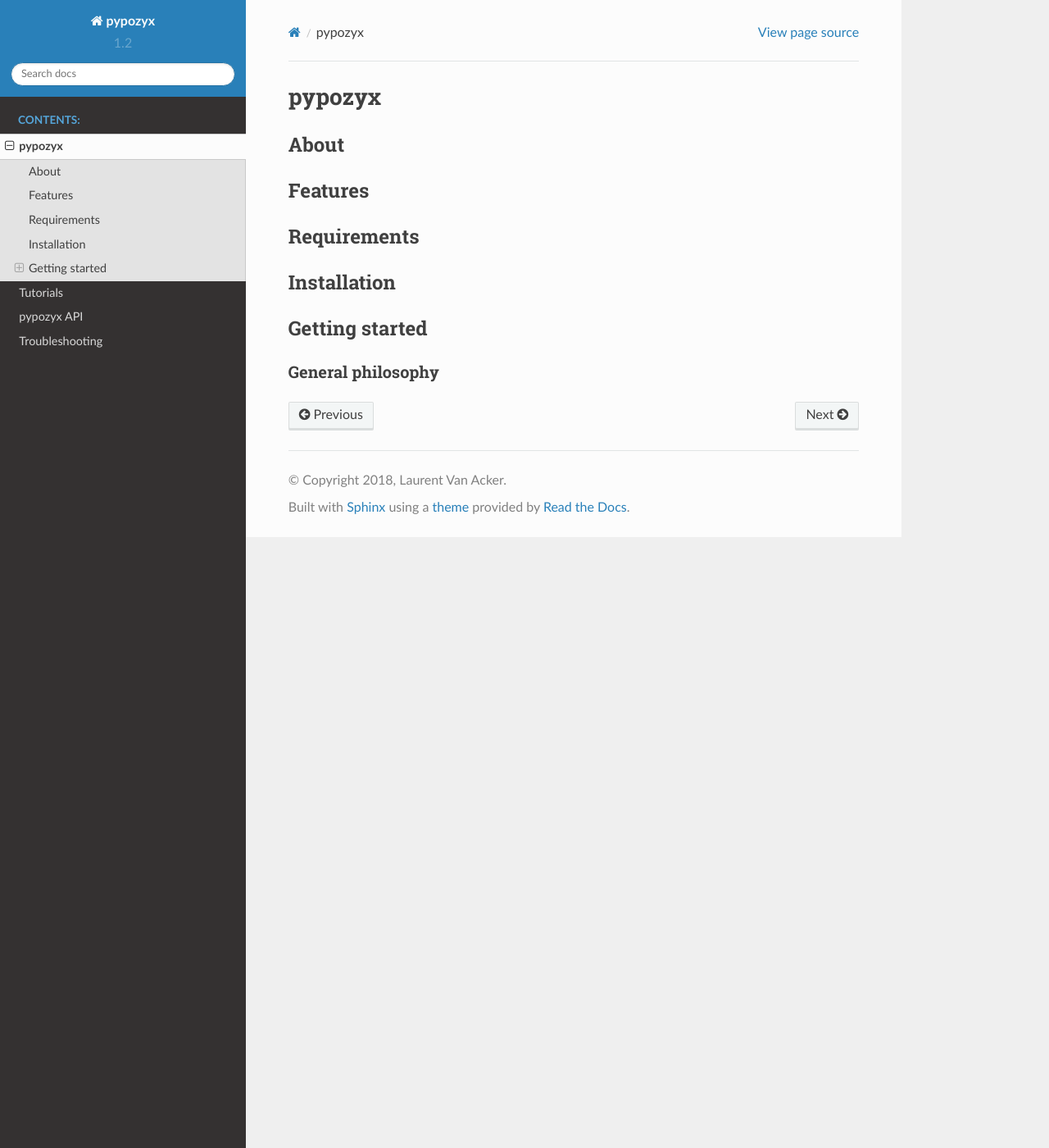
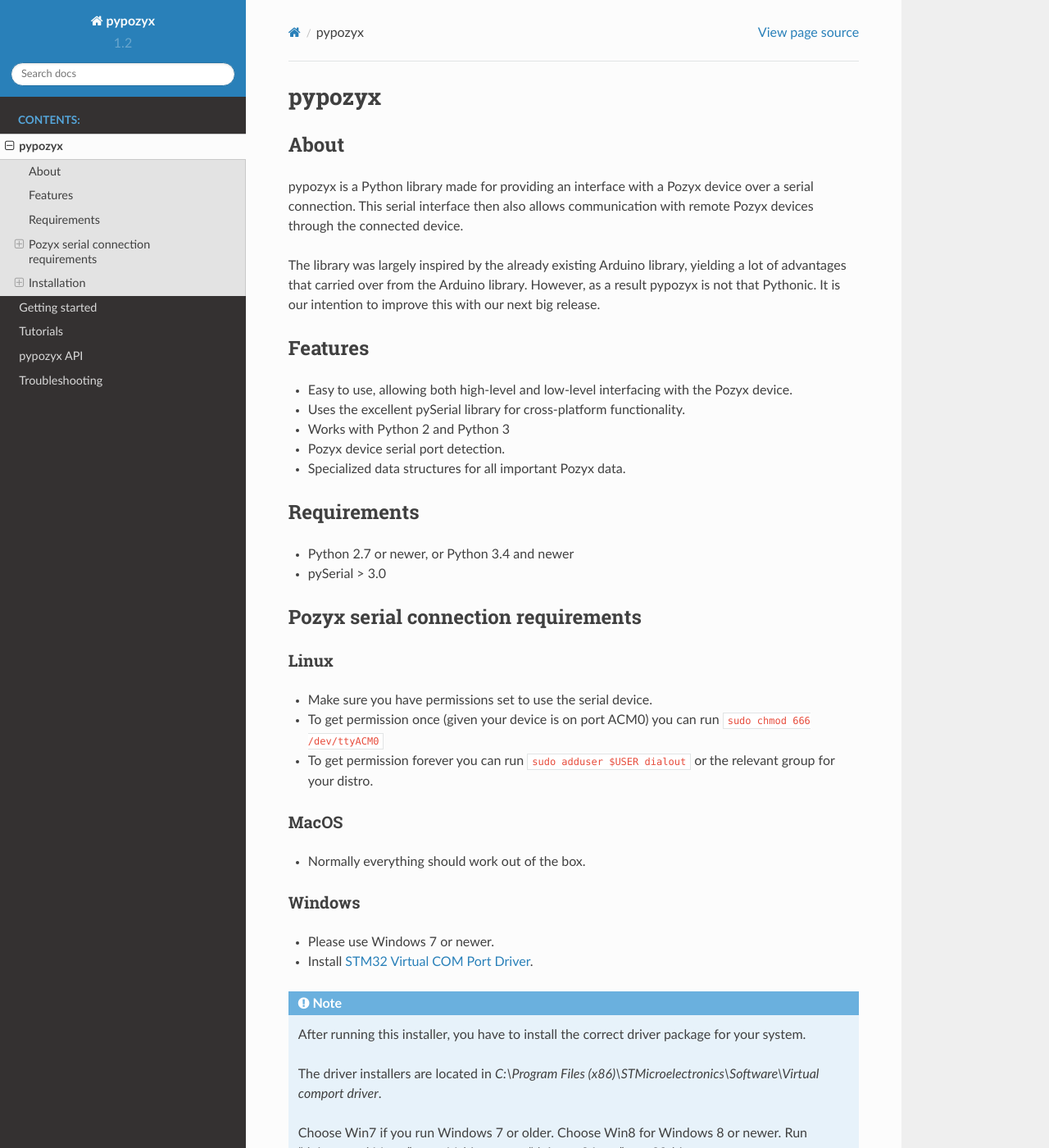
Before and after one commit to pozyxLabs/Pozyx-Python-library, a Sphinx documentation site: the page built from docs/overview/index.rst, in a window 1280 px wide and 1400 px high. Shown: the whole window at 82% size. Built offline with Sphinx 7.4.7 and the Read the Docs theme 2.0.0, drawn with Linux system fonts in a browser that asks for light colours; pages that are not in the unit, such as notebooks, are missing from menus; some of the changed text lies outside the part shown.

Commit message:
Added first sections to docs

```diff
--- a/docs/index.rst
+++ b/docs/index.rst
@@ -13,6 +13,7 @@
    :caption: Contents:
 
    overview/index
+   getting_started/index
    tutorials/index
    pypozyx_api/index
    troubleshooting/index
--- a/docs/overview/index.rst
+++ b/docs/overview/index.rst
@@ -4,19 +4,78 @@
 About
 -----
 
+pypozyx is a Python library made for providing an interface with a Pozyx device over a serial connection. This serial interface then also allows communication with remote Pozyx devices through the connected device.
+
+The library was largely inspired by the already existing Arduino library, yielding a lot of advantages that carried over from the Arduino library. However, as a result pypozyx is not that Pythonic. It is our intention to improve this with our next big release.
+
 Features
 --------
+
+* Easy to use, allowing both high-level and low-level interfacing with the Pozyx device.
+* Uses the excellent pySerial library for cross-platform functionality.
+* Works with Python 2 and Python 3
+* Pozyx device serial port detection.
+* Specialized data structures for all important Pozyx data.
 
 Requirements
 ------------
 
+* Python 2.7 or newer, or Python 3.4 and newer
+* pySerial > 3.0
+
+Pozyx serial connection requirements
+------------------------------------
+
+Linux
+~~~~~
+
+* Make sure you have permissions set to use the serial device.
+* To get permission once (given your device is on port ACM0) you can run ``sudo chmod 666 /dev/ttyACM0``
+* To get permission forever you can run ``sudo adduser $USER dialout`` or the relevant group for your distro.
+
+MacOS
+~~~~~
+
+* Normally everything should work out of the box.
+
+Windows
+~~~~~~~
+
+* Please use Windows 7 or newer.
+* Install `STM32 Virtual COM Port Driver <http://www.st.com/en/development-tools/stsw-stm32102.html>`_.
+
+.. note::
+
+   After running this installer, you have to install the correct driver package for your system.
+
+   The driver installers are located in *C:\\Program Files (x86)\\STMicroelectronics\\Software\\Virtual comport driver*.
+
+   Choose Win7 if you run Windows 7 or older. Choose Win8 for Windows 8 or newer. Run "dpinst_amd64.exe" on a 64-bit system, "dpinst_x86.exe"on a 32-bit system.
+
 Installation
 ------------
 
-Getting started
----------------
+Currently, pypozyx is easily installable from `Python Package index (PyPi) <https://pypi.org/>`_, but can also be installed from source.
 
+From PyPi
+~~~~~~~~~
 
+To install the library from `PyPi <https://pypi.org/project/pypozyx/>`_, you can run either of the following:
 
-General philosophy
-~~~~~~~~~~~~~~~~~~
+*  ``pip install pypozyx`` or ``python -m pip install pypozyx``.
+*  ``pip3 install pypozyx`` or ``python3 -m pip install pypozyx``.
+
+.. note::
+
+   If installation fails due to permission issues, or the package doesn't seem to install, please try to add --user as a flag to pip, ``pip install --user pypozyx``, or use sudo ``sudo pip install pypozyx``.
+
+From source
+~~~~~~~~~~~
+
+To install from source, you'll have to download the source files first, of course. You can do this either by:
+
+* ``git clone https://github.com/pozyxLabs/Pozyx-Python-library``
+* Download it from `the repository <https://github.com/pozyxLabs/Pozyx-Python-library>`_ and extracting it.
+* Downloading the `zip file <https://github.com/pozyxLabs/Pozyx-Python-library/archive/master.zip>`_ directly, and extracting it.
+
+Then, in your extracted/downloaded folder, run ``python setup.py install`` or ``python3 setup.py install``.
```
Also changed, not shown: docs/getting_started/index.rst (added, +267 -0 lines), docs/system/index.rst (added), docs/tips-and-tricks/index.rst (added).
